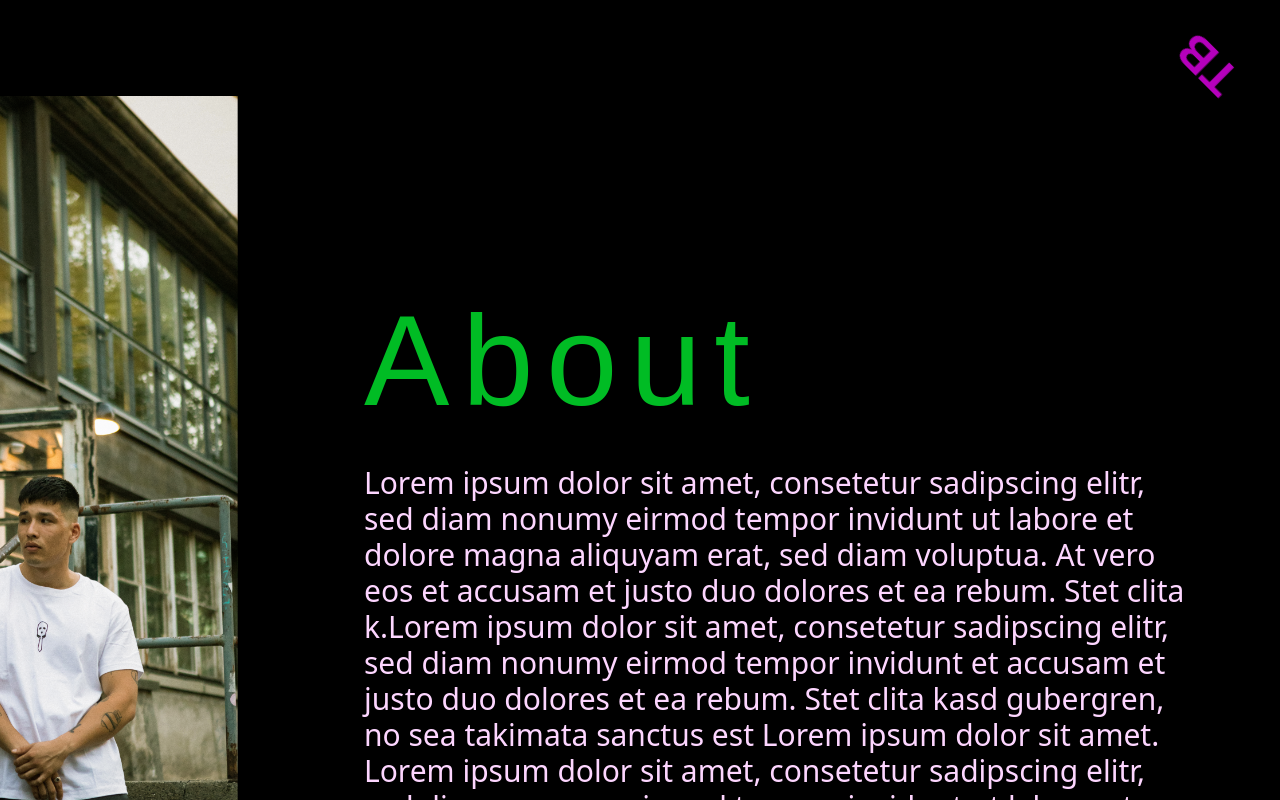
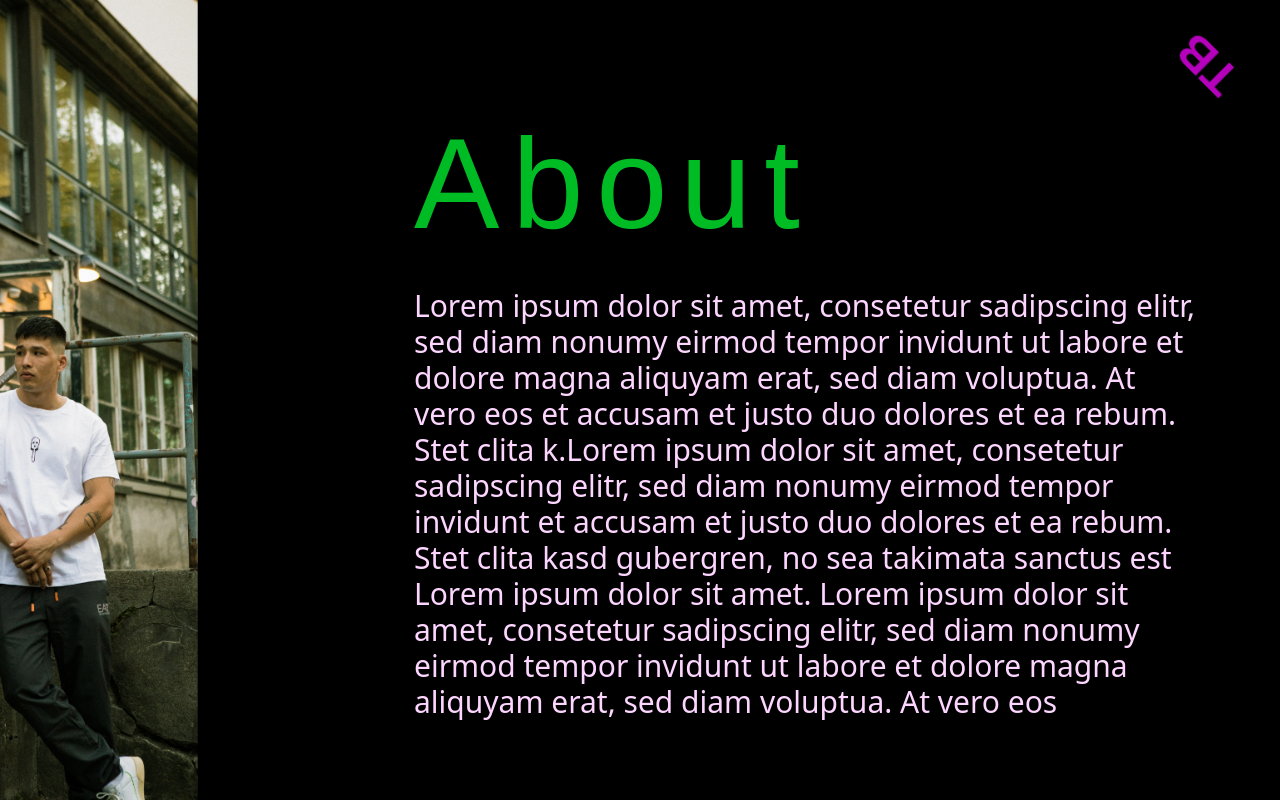
Before and after one commit to beckerjeremy/Portfolio-Tenzing, a Nuxt app: page /about in a window 1280 px wide. Shown: the top 800 px of the page. Built offline with nearby package versions, Linux system fonts and the light colour scheme; a web font is replaced by a local one.

Commit message:
Changed about page.

```diff
--- a/pages/about.vue
+++ b/pages/about.vue
@@ -1,7 +1,7 @@
 <template>
-    <div>
-        <div class="grid grid-cols-about gap-16 pt-24 items-center">
-            <img src="/tenzing.png" alt="">
+    <div class="pb-20">
+        <div class="grid grid-cols-about gap-16 items-center h-screen">
+            <img class="h-screen object-cover" src="/tenzing.png" alt="">
             <div>
                 <h2 class="text-9xl text-green font-title tracking-widest py-10">About</h2>
                 <p class="text-3xl text-lightPink pr-20">Lorem ipsum dolor sit amet, consetetur sadipscing elitr, sed diam nonumy eirmod tempor invidunt ut labore et dolore magna aliquyam erat, sed diam voluptua. At vero eos et accusam et justo duo dolores et ea rebum. Stet clita k.Lorem ipsum dolor sit amet, consetetur sadipscing elitr, sed diam nonumy eirmod tempor invidunt  et accusam et justo duo dolores et ea rebum. Stet clita kasd gubergren, no sea takimata sanctus est Lorem ipsum dolor sit amet. Lorem ipsum dolor sit amet, consetetur sadipscing elitr, sed diam nonumy eirmod tempor invidunt ut labore et dolore magna aliquyam erat, sed diam voluptua. At vero eos </p>
--- a/tailwind.config.js
+++ b/tailwind.config.js
@@ -16,7 +16,7 @@ module.exports = {
         },
         gridTemplateColumns: {
           'studio': '1fr 1fr',
-          'about': '300px 1fr',
+          'about': '350px 1fr',
         },
         lineHeight: {
           'portfolio': '200px',
```
